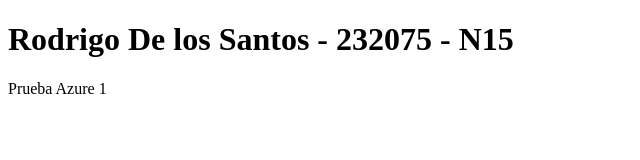
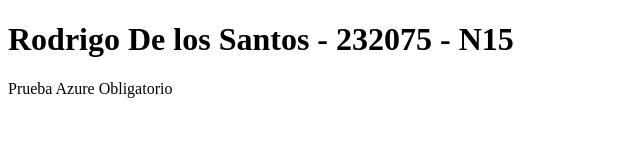
Before and after one commit to Rodrigodls10/ObligatorioRodrigo, a plain HTML site: page Index.html in a window 1280 px wide. Shown: the full height of the page, 0-640 px from the left. Drawn offline with Linux system fonts and the light colour scheme.

Commit message:
cambios azure

```diff
--- a/Index.html
+++ b/Index.html
@@ -7,6 +7,6 @@
 </head>
 <body>
     <h1>Rodrigo De los Santos - 232075 - N15</h1>
-    <p>Prueba Azure 1</p>
+    <p>Prueba Azure Obligatorio</p>
 </body>
 </html>
```
